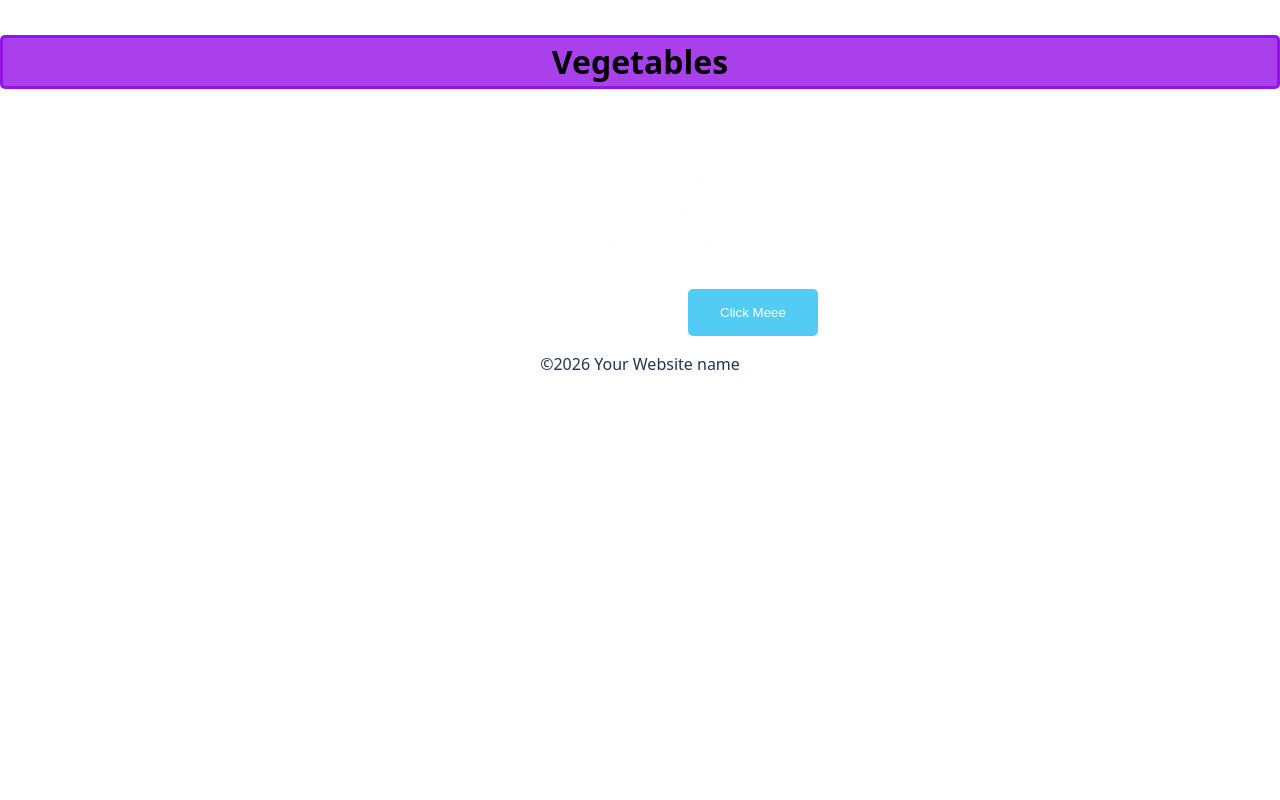
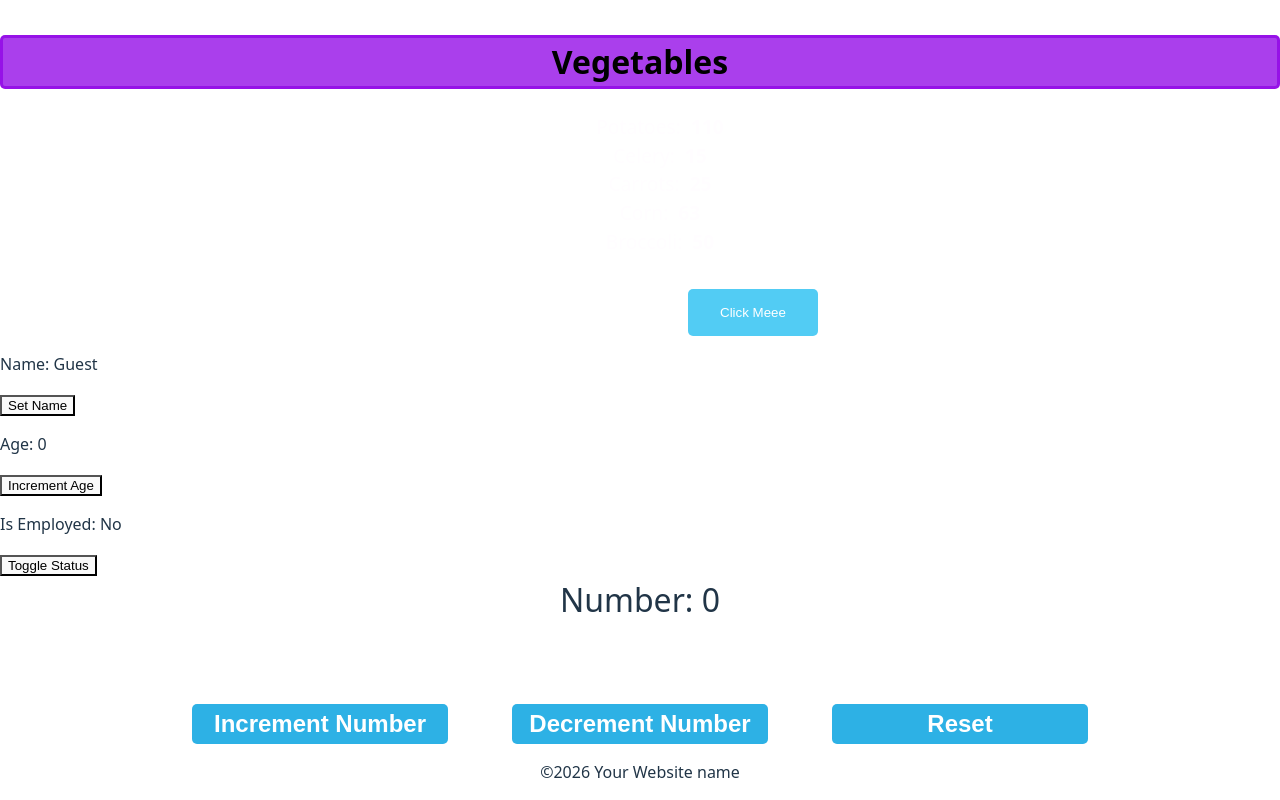
Before and after one commit to ijenny77/react-course, a React (Vite) app: page / in a window 1280 px wide. Shown: the part 1782-2582 px from the top of the page. Before the commit the page ends 2174 px from the top, so only its background shows below. Built offline with nearby package versions, Linux system fonts and the light colour scheme.

Commit message:
useState Hook in react

```diff
--- a/src/App.jsx
+++ b/src/App.jsx
@@ -5,6 +5,8 @@ import Card from './Card.jsx'
 import Button from './Button.jsx'
 import UserGreeting from './UserGreeting.jsx'
 import List from './List.jsx'
+import MyComponent from './Mycomponent.jsx'
+import Counter from './Counter.jsx'
 function App(){
     const fruits = [
         {id:1 , name: 'Apple', calories: 95},
@@ -35,6 +37,8 @@ function App(){
             {fruits.length > 0 && <List items={fruits} category ="Fruits"/>}
             {vegetables.length > 0 && <List items={vegetables} category="Vegetables"/>}
             <Button/>
+            <MyComponent/>
+            <Counter/>
             <Footer/>
         </>
     );
--- /dev/null
+++ b/src/Counter.jsx
@@ -0,0 +1,23 @@
+import React,{useState} from 'react'
+function Counter(){
+    const [count,setCount] = useState(0)
+
+    const incrementNum = () => {
+        setCount(count + 1)
+    }
+    const decrementNum = () => {
+        setCount(count - 1)
+    }
+    const reset = () => {
+        setCount(0)
+    }
+    return(
+        <div className='counter-container'>
+            <p className='counter-display'>Number: {count}</p>
+            <button className='counter-button' onClick={incrementNum}>Increment Number</button>
+            <button className='counter-button' onClick={decrementNum}>Decrement Number</button>
+            <button className='counter-button' onClick={reset}>Reset</button>
+        </div>
+    );
+}
+export default Counter
--- /dev/null
+++ b/src/MyComponent.jsx
@@ -0,0 +1,28 @@
+import React,{useState} from 'react'
+function MyComponent(){
+    const [name,setName] = useState("Guest")
+    const [age,setAge] = useState(0)
+    const [isEmployed,setIsEmployed] = useState(false)
+    const updateName = () => {
+        setName("Jenny");
+    }
+    const updateAge = () => {
+        setAge(age + 1);
+    }
+    const toggleStatus = () => {
+        setIsEmployed(!isEmployed)
+    }
+    return(
+    <div>
+        <p>Name: {name}</p>
+        <button onClick={updateName}>Set Name</button>
+
+        <p>Age: {age}</p>
+        <button onClick={updateAge}>Increment Age</button>
+
+        <p>Is Employed: {isEmployed ? "Yes" : "No"}</p>
+        <button onClick={toggleStatus}>Toggle Status</button>
+    </div>
+    );
+}
+export default MyComponent
--- a/src/index.css
+++ b/src/index.css
@@ -127,3 +127,27 @@ h1 {
   color: grey;
   cursor: pointer;
 }
+.counter-container{
+  text-align: center;
+  font-family: Arial 'Courier New', Courier, monospace;
+}
+.counter-display{
+  font-size:2rem;
+  margin-top: 0;
+  margin-bottom: 5rem;
+}
+.counter-button{
+  width: 20%;
+  height: 5vh;
+  font-size: 1.5rem;
+  font-weight: bold;
+  margin:0 2rem;
+  background-color: rgb(45, 177, 229);
+  color: white;
+  border: none;
+  border-radius: 5px;
+  cursor: pointer;
+}
+.counter-button:hover {
+  background-color: rgb(53, 107, 128);
+}
```
